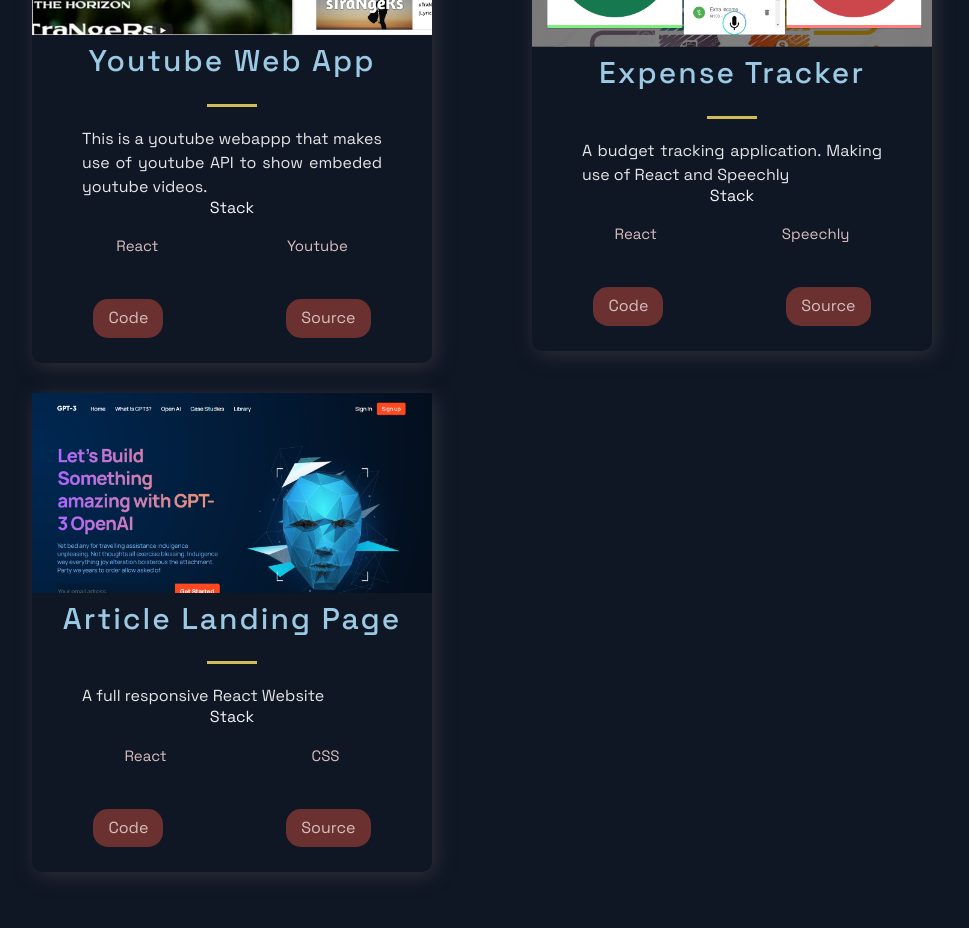
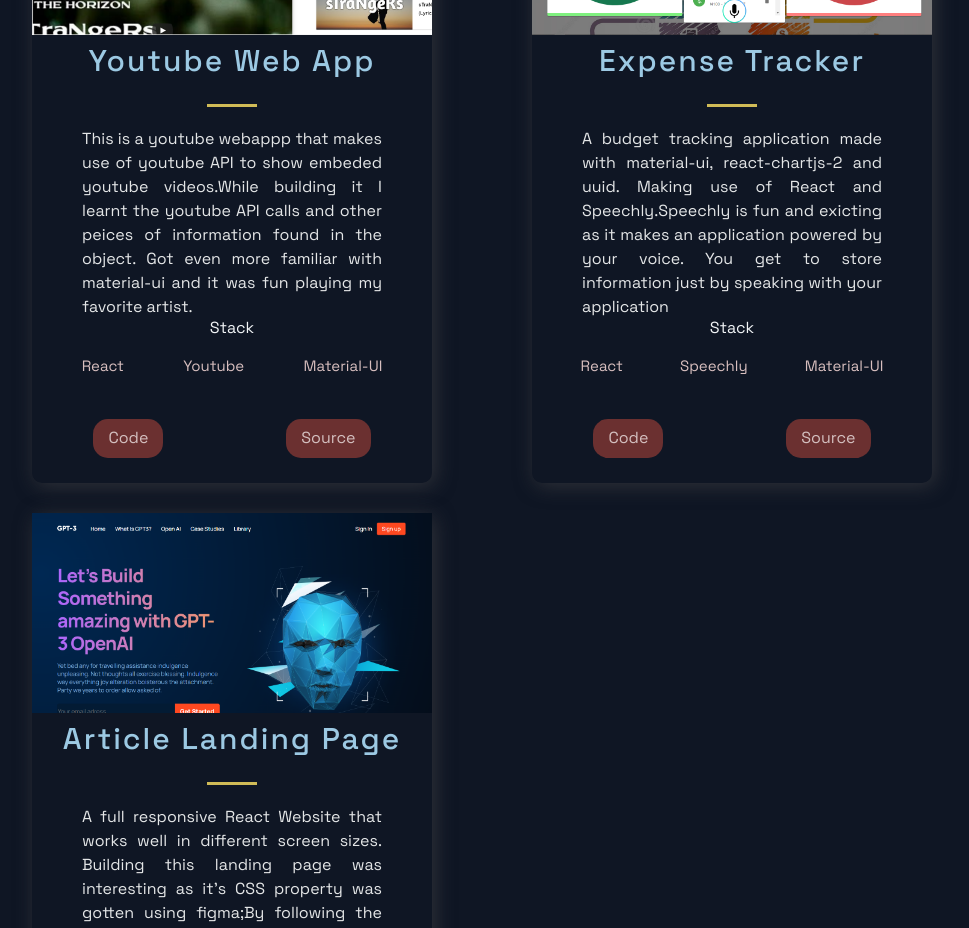
Before and after one commit to D3troit98/portfolio-1, a Next.js app: page / in a window 1280 px wide. Shown: the part 1860-2788 px from the top of the page, without its empty margins (158-1127 px from the left). Built offline with nearby package versions, Linux system fonts and the light colour scheme.

Commit message:
second commit

```diff
--- a/src/components/Hero/Hero.js
+++ b/src/components/Hero/Hero.js
@@ -13,7 +13,7 @@
     </SectionTitle>
     <SectionText>
     I am a highly driven Application Developer based in Lagos, Nigeria passionate about
-programming language, frameworks and tools. I enjoy making things work using code. I'am a junior developer and I have hands-on experience working with TailWindCSS,AntDesign,React,Next.js, TypeScript and C++
+programming languages, frameworks and tools. I enjoy making things work using code. I am a junior developer and I have hands-on experience working with TailWindCSS, AntDesign, React, Next.js, TypeScript and C++.
     </SectionText>
     <Button onClick={()=> window.location = "https://wa.me/message/IGUCQGTDTLLOG1"}>WhatsApp Me</Button>
   </LeftSection>
--- a/src/components/TimeLine/TimeLine.js
+++ b/src/components/TimeLine/TimeLine.js
@@ -46,7 +46,7 @@
     <Section id="about">
       <SectionTitle>About Me</SectionTitle>
       <SectionText>
-        The purpose of JavaScript Mastery is to help aspiring and established developers to take their development skills to the next level and build awesome apps.
+        I am a 100% friendly front-end developer dedicated to software developments on starting on growing applications. I see softwares as the future and it that it can make the world a better place, And I believe I can too with your businesses and what you create.
       </SectionText>
       <CarouselContainer ref={carouselRef} onScroll={handleScroll}>
         <>
--- a/src/constants/constants.js
+++ b/src/constants/constants.js
@@ -19,27 +19,27 @@
   },
   {
     title: 'Youtube Web App',
-    description: "This is a youtube webappp that makes use of youtube API to show embeded youtube videos.",
+    description: "This is a youtube webappp that makes use of youtube API to show embeded youtube videos.While building it I learnt the youtube API calls and other peices of information found in the object. Got even more familiar with material-ui and it was fun playing my favorite artist.",
       image: '/images/5.png',
-      tags: ['React', 'Youtube'],
+      tags: ['React', 'Youtube','Material-UI'],
     source: 'https://github.com/D3troit98/youtube-react-app.git',
     visit: 'https://quiet-youtube-viewer-683e53.netlify.app',
     id: 2,
   },
   {
     title: 'Expense Tracker',
-    description: "A budget tracking application. Making use of React and Speechly",
+    description: "A budget tracking application made with material-ui, react-chartjs-2 and uuid. Making use of React and Speechly.Speechly is fun and exicting as it makes an application powered by your voice. You get to store information just by speaking with your application",
     image: '/images/6.png',
-    tags: ['React', 'Speechly'],
+    tags: ['React', 'Speechly','Material-UI'],
     source: 'https://github.com/D3troit98/react-expense-tracker.git',
     visit: 'https://voice-expenser-6e257c.netlify.app/',
     id: 3,
   },
   {
     title: 'Article Landing Page',
-    description: "A full responsive React Website",
+    description: "A full responsive React Website that works well in different screen sizes. Building this landing page was interesting as it's CSS property was gotten using figma;By following the figma design layout. Did some excellent file/folder structure and its sections can easily be updated.",
     image: '/images/7.png',
-    tags: ['React', 'CSS'],
+    tags: ['React', 'Figma'],
     source: 'https://github.com/D3troit98/ai-react-article.git',
     visit: 'https://ai-article-8c22ab.netlify.app',
     id: 4,
```
